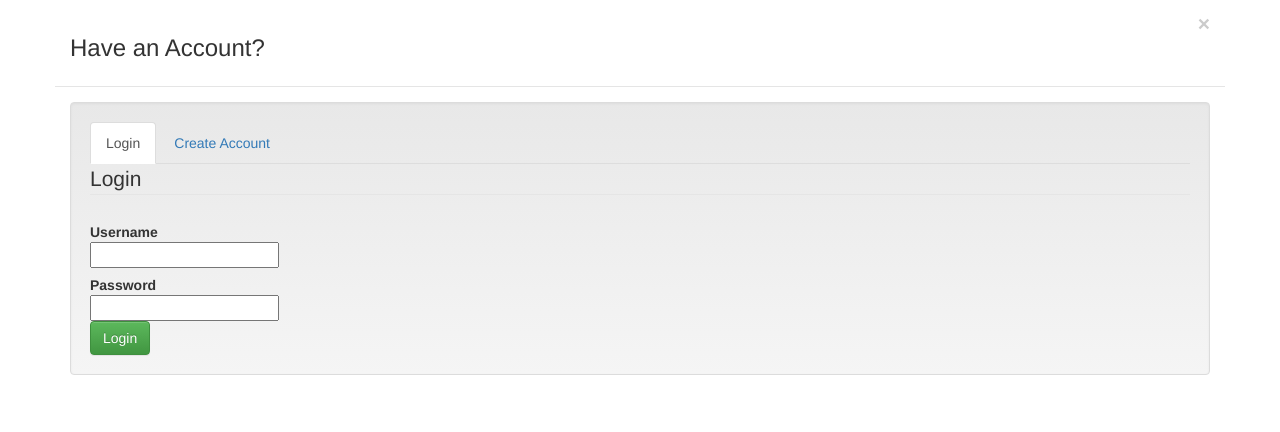
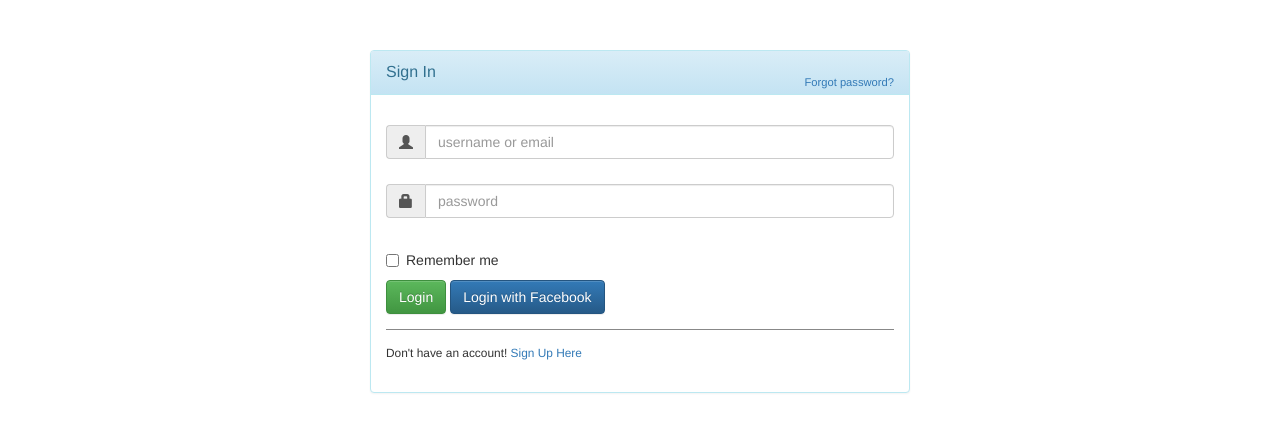
Before and after one commit to GoogleJump/Breakpoint, a Flask app: page /alternateRegister in a window 1280 px wide. Shown: the top 432 px of the page. Run offline with Flask 2, Linux system fonts and the light colour scheme; some libraries are stand-ins or nearby versions.

Commit message:
Added proper registration template. Now to integrate...

```diff
--- a/templates/register2.html
+++ b/templates/register2.html
@@ -8,77 +8,143 @@
         <!-- Optional theme -->
         <link rel="stylesheet" href="//maxcdn.bootstrapcdn.com/bootstrap/3.2.0/css/bootstrap-theme.min.css">
     </head>
-
     <div class="container">
-    <div class="row">
-        <div class="span12">
-            <div class="" id="loginModal">
-                <div class="modal-header">
-                    <button type="button" class="close" data-dismiss="modal" aria-hidden="true">×</button>
-                    <h3>Have an Account?</h3>
-                </div>
-                <div class="modal-body">
-                    <div class="well">
-                        <ul class="nav nav-tabs">
-                            <li class="active"><a href="#login" data-toggle="tab">Login</a></li>
-                            <li><a href="#create" data-toggle="tab">Create Account</a></li>
-                        </ul>
-                        <div id="myTabContent" class="tab-content">
-                            <div class="tab-pane active in" id="login">
-                                <form class="form-horizontal" action='' method="POST">
-                                    <fieldset>
-                                        <div id="legend">
-                                            <legend class="">Login</legend>
-                                        </div>
-                                        <div class="control-group">
-                                            <!-- Username -->
-                                            <label class="control-label"  for="username">Username</label>
-                                            <div class="controls">
-                                                <input type="text" id="username" name="username" placeholder="" class="input-xlarge">
-                                            </div>
+        <div id="loginbox" style="margin-top:50px;" class="mainbox col-md-6 col-md-offset-3 col-sm-8 col-sm-offset-2">
+            <div class="panel panel-info" >
+                <div class="panel-heading">
+                    <div class="panel-title">Sign In</div>
+                    <div style="float:right; font-size: 80%; position: relative; top:-10px"><a href="#">Forgot password?</a></div>
                 </div>
 
-                                        <div class="control-group">
-                                            <!-- Password-->
-                                            <label class="control-label" for="password">Password</label>
-                                            <div class="controls">
-                                                <input type="password" id="password" name="password" placeholder="" class="input-xlarge">
+                <div style="padding-top:30px" class="panel-body" >
+
+                    <div style="display:none" id="login-alert" class="alert alert-danger col-sm-12"></div>
+
+                    <form id="loginform" class="form-horizontal" role="form">
+
+                        <div style="margin-bottom: 25px" class="input-group">
+                            <span class="input-group-addon"><i class="glyphicon glyphicon-user"></i></span>
+                            <input id="login-username" type="text" class="form-control" name="username" value="" placeholder="username or email">
+                        </div>
+
+                        <div style="margin-bottom: 25px" class="input-group">
+                            <span class="input-group-addon"><i class="glyphicon glyphicon-lock"></i></span>
+                            <input id="login-password" type="password" class="form-control" name="password" placeholder="password">
+                        </div>
+
+
+
+                        <div class="input-group">
+                            <div class="checkbox">
+                                <label>
+                                    <input id="login-remember" type="checkbox" name="remember" value="1"> Remember me
+                                </label>
                             </div>
                         </div>
 
 
-                                        <div class="control-group">
+                        <div style="margin-top:10px" class="form-group">
                             <!-- Button -->
-                                            <div class="controls">
-                                                <button class="btn btn-success">Login</button>
+
+                            <div class="col-sm-12 controls">
+                                <a id="btn-login" href="#" class="btn btn-success">Login  </a>
+                                <a id="btn-fblogin" href="#" class="btn btn-primary">Login with Facebook</a>
+
                             </div>
                         </div>
-                                    </fieldset>
+
+
+                        <div class="form-group">
+                            <div class="col-md-12 control">
+                                <div style="border-top: 1px solid#888; padding-top:15px; font-size:85%" >
+                                    Don't have an account!
+                                    <a href="#" onClick="$('#loginbox').hide(); $('#signupbox').show()">
+                                        Sign Up Here
+                                    </a>
+                                </div>
+                            </div>
+                        </div>
                     </form>
+
+
+
                 </div>
-                            <div class="tab-pane fade" id="create">
-                                <form id="tab">
-                                    <label>Username</label>
-                                    <input type="text" value="" class="input-xlarge">
-                                    <label>First Name</label>
-                                    <input type="text" value="" class="input-xlarge">
-                                    <label>Last Name</label>
-                                    <input type="text" value="" class="input-xlarge">
-                                    <label>Email</label>
-                                    <input type="text" value="" class="input-xlarge">
-                                    <label>Address</label>
-                                    <textarea value="Smith" rows="3" class="input-xlarge">
-                                    </textarea>
+            </div>
+        </div>
+        <div id="signupbox" style="display:none; margin-top:50px" class="mainbox col-md-6 col-md-offset-3 col-sm-8 col-sm-offset-2">
+            <div class="panel panel-info">
+                <div class="panel-heading">
+                    <div class="panel-title">Sign Up</div>
+                    <div style="float:right; font-size: 85%; position: relative; top:-10px"><a id="signinlink" href="#" onclick="$('#signupbox').hide(); $('#loginbox').show()">Sign In</a></div>
+                </div>
+                <div class="panel-body" >
+                    <form id="signupform" class="form-horizontal" role="form">
 
-                                    <div>
-                                        <button class="btn btn-primary">Create Account</button>
+                        <div id="signupalert" style="display:none" class="alert alert-danger">
+                            <p>Error:</p>
+                            <span></span>
                         </div>
+
+
+
+                        <div class="form-group">
+                            <label for="email" class="col-md-3 control-label">Email</label>
+                            <div class="col-md-9">
+                                <input type="text" class="form-control" name="email" placeholder="Email Address">
+                            </div>
+                        </div>
+
+                        <div class="form-group">
+                            <label for="firstname" class="col-md-3 control-label">First Name</label>
+                            <div class="col-md-9">
+                                <input type="text" class="form-control" name="firstname" placeholder="First Name">
+                            </div>
+                        </div>
+                        <div class="form-group">
+                            <label for="lastname" class="col-md-3 control-label">Last Name</label>
+                            <div class="col-md-9">
+                                <input type="text" class="form-control" name="lastname" placeholder="Last Name">
+                            </div>
+                        </div>
+                        <div class="form-group">
+                            <label for="password" class="col-md-3 control-label">Password</label>
+                            <div class="col-md-9">
+                                <input type="password" class="form-control" name="passwd" placeholder="Password">
+                            </div>
+                        </div>
+
+                        <div class="form-group">
+                            <label for="icode" class="col-md-3 control-label">Invitation Code</label>
+                            <div class="col-md-9">
+                                <input type="text" class="form-control" name="icode" placeholder="">
+                            </div>
+                        </div>
+
+                        <div class="form-group">
+                            <!-- Button -->
+                            <div class="col-md-offset-3 col-md-9">
+                                <button id="btn-signup" type="button" class="btn btn-info"><i class="icon-hand-right"></i> &nbsp Sign Up</button>
+                                <span style="margin-left:8px;">or</span>
+                            </div>
+                        </div>
+
+                        <div style="border-top: 1px solid #999; padding-top:20px"  class="form-group">
+
+                            <div class="col-md-offset-3 col-md-9">
+                                <button id="btn-fbsignup" type="button" class="btn btn-primary"><i class="icon-facebook"></i>   Sign Up with Facebook</button>
+                            </div>
+
+                        </div>
+
+
+
                     </form>
                 </div>
             </div>
-                    </div>
-                </div>
-            </div>
+
+
+
+
         </div>
     </div>
     <script src="http://ajax.googleapis.com/ajax/libs/jquery/1.11.1/jquery.min.js"></script>
```
Lines whose indentation alone changed are shown as unchanged.
